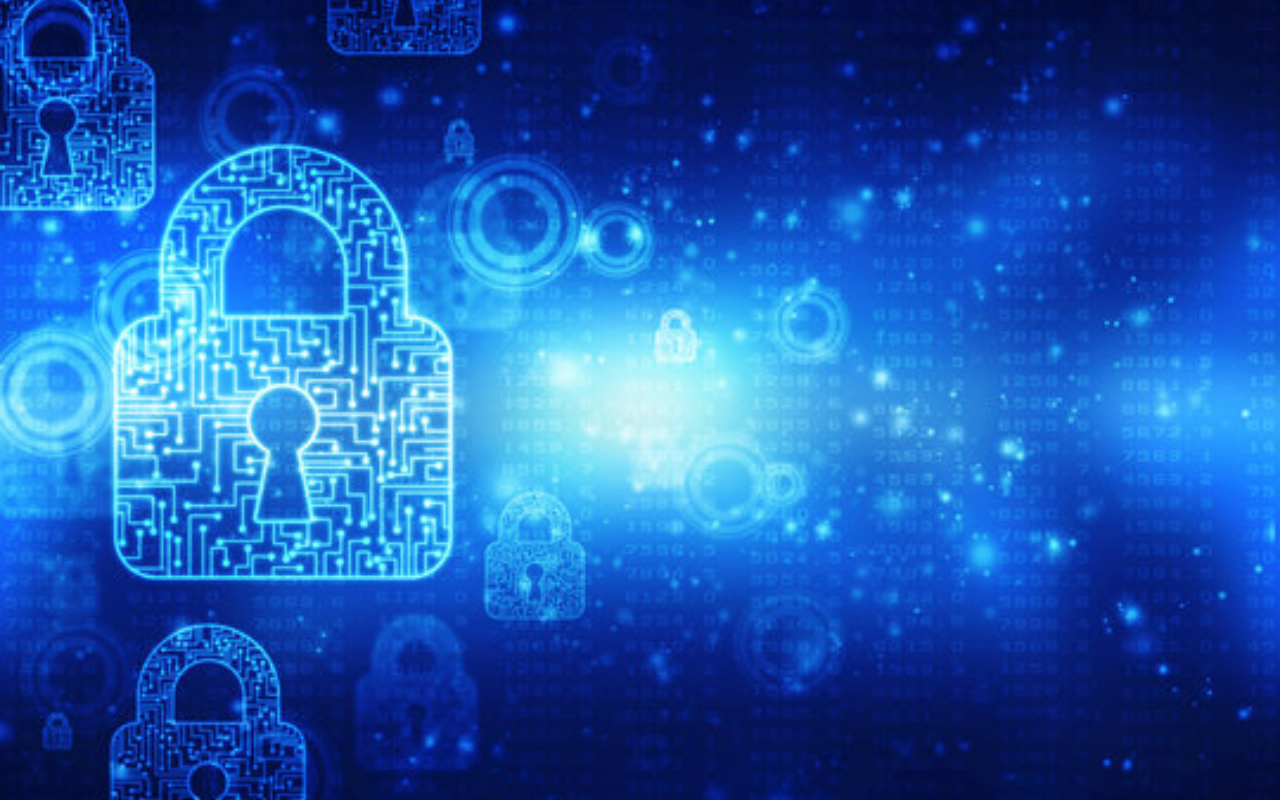
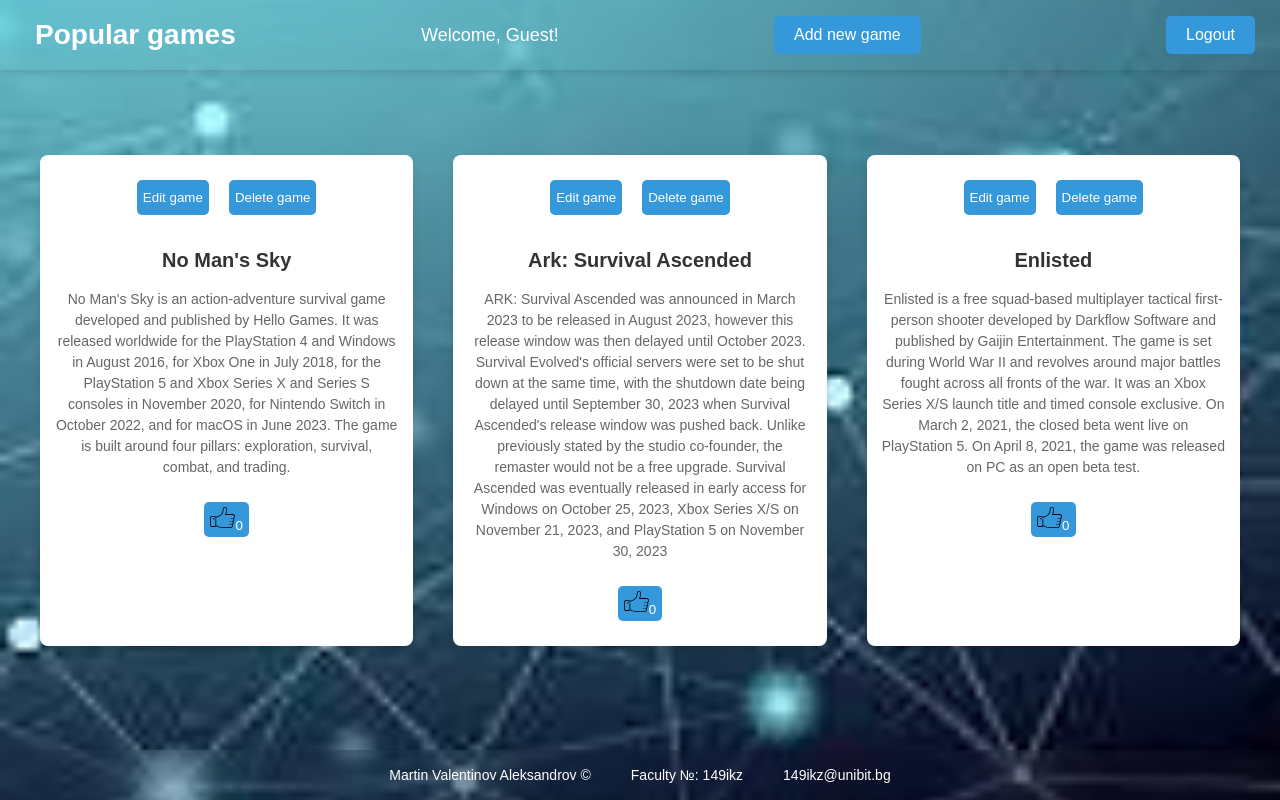
Before and after one commit to MartinVAleksandrov/reactJS-CourseProject, a React (Vite) app in the folder reactJSProject/: page /Home in a window 1280 px wide. Before the commit this address had no page. Built offline with nearby package versions, Linux system fonts and the light colour scheme; data requests are answered from the project's data file.

Commit message:
add home page

```diff
--- a/reactJSProject/src/App.jsx
+++ b/reactJSProject/src/App.jsx
@@ -3,6 +3,7 @@
 import { useRoutes } from "react-router-dom";
 import RegisterForm from "./assets/RegisterForm/RegisterForm";
 import Error404 from "./assets/Error404/Error404";
+import HomeForm from "./assets/Home/Home";
 
 function App() {
   const routes = useRoutes([
@@ -15,6 +16,10 @@
       element: <RegisterForm />,
     },
     {
+      path: "/Home",
+      element: <HomeForm />,
+    },
+    {
       path: "/Error404",
       element: <Error404 />,
     },
--- a/reactJSProject/src/assets/Error404/Error404.module.css
+++ b/reactJSProject/src/assets/Error404/Error404.module.css
@@ -26,8 +26,9 @@
   font-size: 16px;
   color: #333;
   font-weight: 700;
+  transition: background 0.3s ease;
 }
 
 button:hover {
-  background-color: #0567d1;
+  background-color: #2935b9;
 }
--- /dev/null
+++ b/reactJSProject/src/assets/Home/Home.jsx
@@ -0,0 +1,67 @@
+import React, { useContext, useEffect, useState } from "react";
+import { useNavigate } from "react-router-dom";
+import styles from "../Home/Home.module.css";
+//import { UserContext } from "../context/UserContext";
+
+const HomeForm = () => {
+  const navigate = useNavigate();
+  //const { user } = useContext(UserContext);
+  const [games, setGames] = useState([]);
+
+  useEffect(() => {
+    fetch("http://localhost:3000/gamePosts")
+      .then((response) => response.json())
+      .then((data) => setGames(data))
+      .catch((error) => console.error("Error fetching games:", error));
+  }, []);
+
+  const handleLogout = (e) => {
+    e.preventDefault();
+
+    navigate("/");
+  };
+
+  const handleAddGame = () => {
+    navigate("/add-game");
+  };
+
+  return (
+    <div className={styles.wrapper}>
+      <div className={styles.header}>
+        <h1>Popular games</h1>
+        <p>Welcome, Guest!</p>
+        <button onClick={handleAddGame}>Add new game</button>
+        <button onClick={handleLogout}>Logout</button>
+      </div>
+
+      <div className={styles.gamesList}>
+        {games.length > 0 ? (
+          games.map((game) => (
+            <div key={game.id} className={styles.gameItem}>
+              <button>Edit game</button>
+              <button>Delete game</button>
+              <h3>{game.gameTitle}</h3>
+              <p>{game.gameDescription}</p>
+
+              <button>
+                <img src="../../../public/like.svg" alt="like" />
+
+                {game.likes}
+              </button>
+            </div>
+          ))
+        ) : (
+          <p>No games available.</p>
+        )}
+      </div>
+
+      <div className={styles.footer}>
+        <p>Martin Valentinov Aleksandrov &copy;</p>
+        <p>Faculty №: 149ikz</p>
+        <p>149ikz@unibit.bg</p>
+      </div>
+    </div>
+  );
+};
+
+export default HomeForm;
--- /dev/null
+++ b/reactJSProject/src/assets/Home/Home.module.css
@@ -0,0 +1,141 @@
+.wrapper {
+  display: flex;
+  flex-direction: column;
+  align-items: center;
+  justify-content: center;
+  min-height: 100vh;
+  min-width: 100vw;
+  background-image: url("../../../public/download.jpg");
+  background-size: cover;
+  background-position: center;
+  font-family: Arial, sans-serif;
+}
+
+.header {
+  position: fixed;
+  top: 0;
+  left: 0;
+  width: 100%;
+  height: 70px;
+  display: flex;
+  align-items: center;
+  justify-content: space-between;
+  padding: 0 20px;
+  background-color: transparent;
+  backdrop-filter: blur(45px);
+  color: white;
+  box-shadow: 0px 4px 6px rgba(0, 0, 0, 0.1);
+  z-index: 1000;
+}
+
+.header h1 {
+  margin: 15px;
+  font-size: 28px;
+}
+
+.header p {
+  font-size: 18px;
+  margin: 15px;
+}
+
+.header button {
+  background-color: #3498db;
+  color: white;
+  border: none;
+  padding: 10px 20px;
+  margin: 45px;
+  font-size: 16px;
+  cursor: pointer;
+  border-radius: 5px;
+  transition: background 0.3s ease;
+}
+
+.header button:hover {
+  background-color: #2935b9;
+}
+
+.main-content {
+  flex: 1;
+  width: 80%;
+  max-width: 1000px;
+  margin: 80px auto 20px;
+}
+
+.gamesList {
+  margin: 0px 40px;
+  display: grid;
+  grid-template-columns: repeat(auto-fit, minmax(250px, 1fr));
+  gap: 40px;
+}
+
+.gameItem {
+  background-color: white;
+  padding: 15px;
+  border-radius: 8px;
+  box-shadow: 0px 4px 8px rgba(0, 0, 0, 0.1);
+  text-align: center;
+  transition: transform 0.2s ease-in-out;
+}
+
+.gameItem button img {
+  padding: 0;
+  margin: 15;
+  height: 25px;
+  background-color: #3498db;
+  color: white;
+  border: none;
+
+  cursor: pointer;
+  border-radius: 5px;
+  transition: background 0.3s ease;
+}
+
+.gameItem button img:hover {
+  background-color: #2935b9;
+}
+
+.gameItem button {
+  margin: 10px;
+  height: 35px;
+  background-color: #3498db;
+  color: white;
+  border: none;
+  cursor: pointer;
+  border-radius: 5px;
+  transition: background 0.3s ease;
+}
+
+.gameItem button:hover {
+  background-color: #2935b9;
+}
+
+.gameItem:hover {
+  transform: translateY(-5px);
+}
+
+.gameItem h3 {
+  font-size: 20px;
+  color: #333;
+  margin-bottom: 5px;
+}
+
+.gameItem p {
+  font-size: 14px;
+  color: #666;
+}
+
+.footer {
+  position: fixed;
+  bottom: 0;
+  left: 0;
+  width: 100%;
+  height: 50px;
+  background-color: transparent;
+  color: white;
+  display: flex;
+  justify-content: center;
+  align-items: center;
+  gap: 40px;
+  font-size: 14px;
+  backdrop-filter: blur(30px);
+}
--- a/reactJSProject/src/assets/LoginForm/LoginForm.jsx
+++ b/reactJSProject/src/assets/LoginForm/LoginForm.jsx
@@ -54,7 +54,7 @@
           return;
         }
 
-        navigate("/");
+        navigate("/Home");
       } catch (error) {
         navigate("/Error404");
       }
--- a/reactJSProject/src/assets/LoginForm/LoginForm.module.css
+++ b/reactJSProject/src/assets/LoginForm/LoginForm.module.css
@@ -59,6 +59,11 @@
   font-size: 16px;
   color: #333;
   font-weight: 700;
+  transition: background 0.3s ease;
+}
+
+.wrapper button:hover {
+  background-color: #2935b9;
 }
 
 .wrapper .loginlink {
--- a/reactJSProject/src/assets/RegisterForm/RegisterForm.module.css
+++ b/reactJSProject/src/assets/RegisterForm/RegisterForm.module.css
@@ -59,6 +59,11 @@
   font-size: 16px;
   color: #333;
   font-weight: 700;
+  transition: background 0.3s ease;
+}
+
+.wrapper button:hover {
+  background-color: #2935b9;
 }
 
 .wrapper .registerlink {
```
